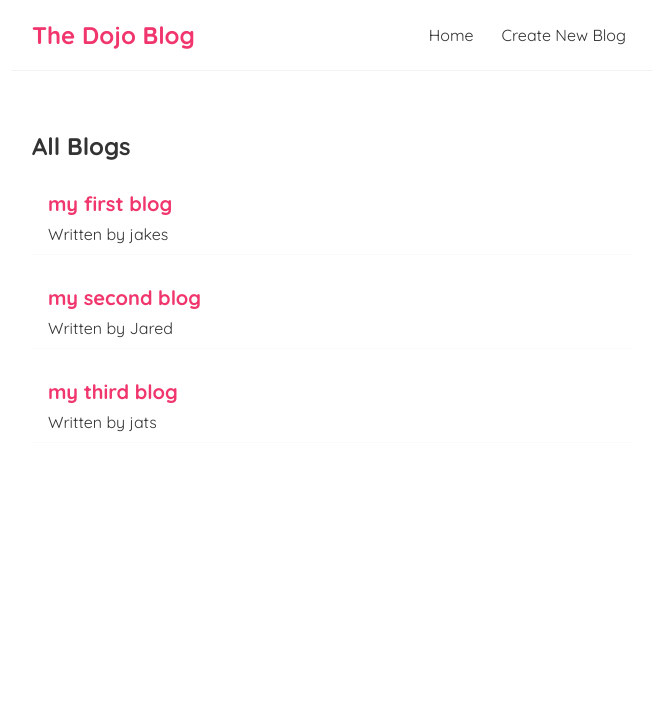
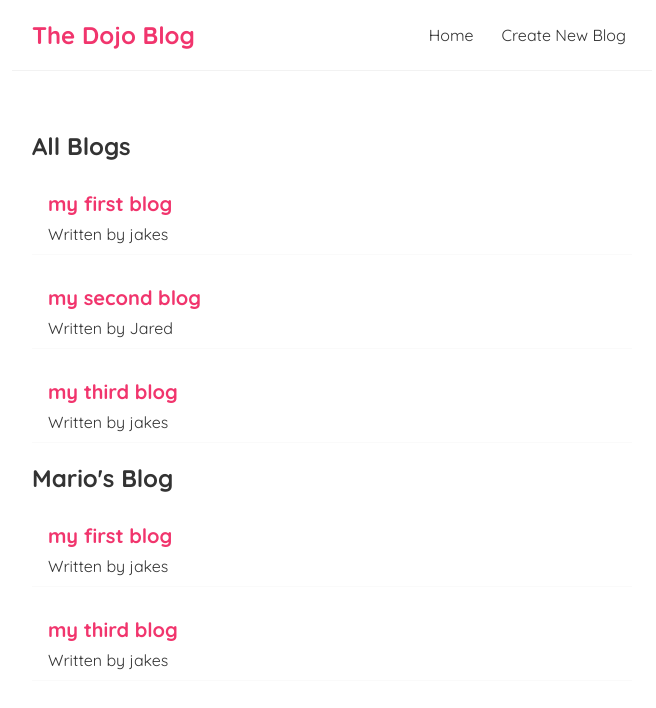
Before and after one commit to kariukijoni/dojo-blog, a React (Create React App) app: page / in a window 1280 px wide. Shown: the top 708 px of the page, without its empty margins (308-964 px from the left). Built offline with nearby package versions, Linux system fonts and the light colour scheme.

Commit message:
Re-using comments

```diff
--- a/src/Home.js
+++ b/src/Home.js
@@ -6,7 +6,7 @@ export default function Home() {
     const [blogs,setBlogs]=useState([
         {title:'my first blog',body:'Lorem ipsum',author:'jakes',id:1},
         {title:'my second blog',body:'Lorem ipsum',author:'Jared',id:2},
-        {title:'my third blog',body:'Lorem ipsum',author:'jats',id:3}
+        {title:'my third blog',body:'Lorem ipsum',author:'jakes',id:3}
     ])
 
 
@@ -15,6 +15,8 @@ export default function Home() {
 
         <BlogList blogs={blogs} title='All Blogs'/>
 
+        <BlogList blogs={blogs.filter((blog)=>blog.author==='jakes')} title="Mario's Blog"/>
+
     </div>
   )
 }
```
